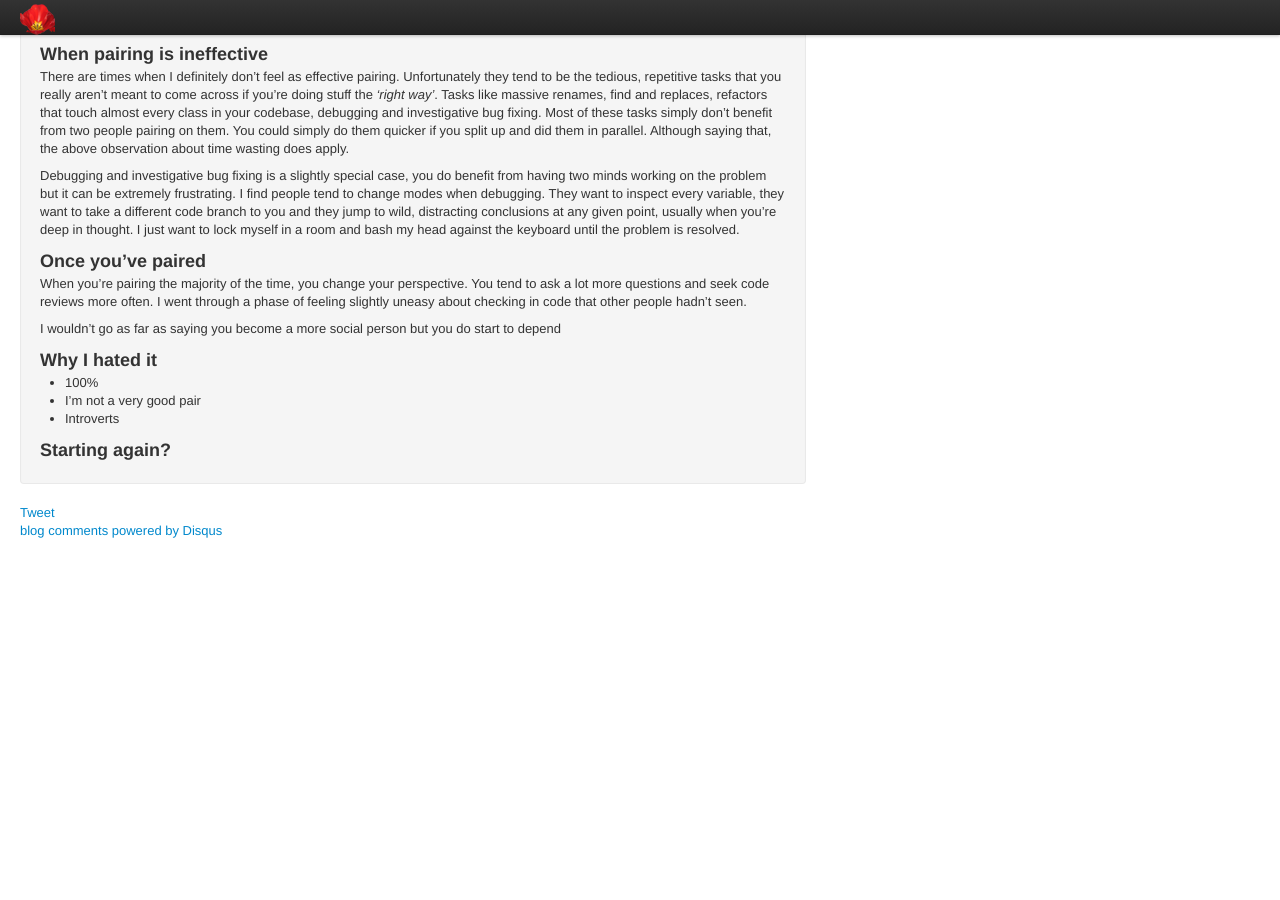
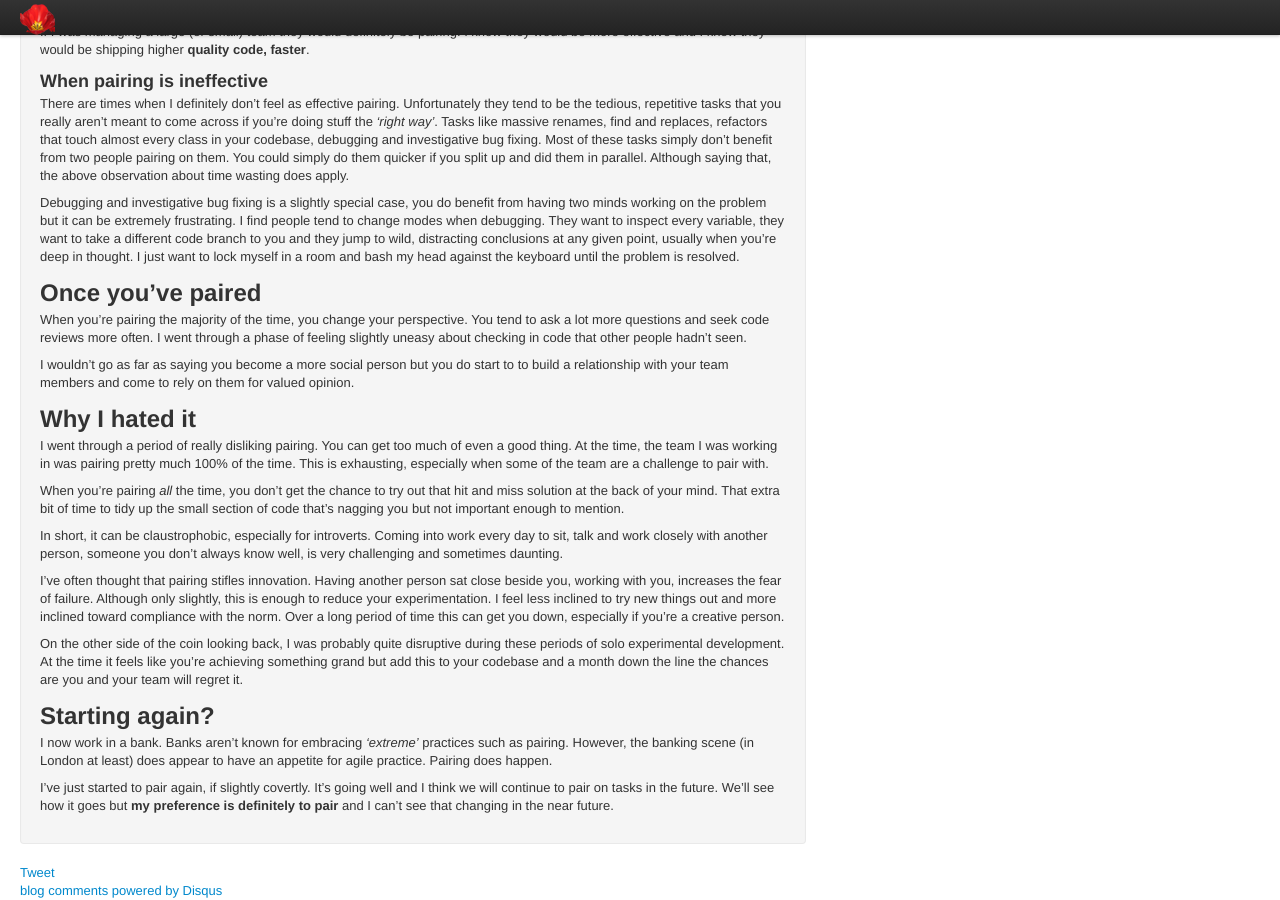
Before and after one commit to oxlade39/oxlade39.github.com, a Jekyll site: the page built from _posts/2012-05-16-Pairing.md, in a window 1280 px wide and 900 px high, scrolled down 3117 px. Built offline with Jekyll 4.4.1, drawn with Linux system fonts in a browser that asks for light colours; nearby versions of some CDN libraries; comment, search, counter and statistics services are not loaded; before the commit the page ends 3657 px from its top, so only the background shows below that; some of the changed text lies outside the part shown.

Commit message:
final pairing draft

```diff
--- a/_posts/2012-04-26-Pairing---it's-hard.md
+++ b/_posts/2012-05-16-Pairing.md
@@ -1,13 +1,15 @@
 ---
 layout: post
-title: Pairing - it's hard
+title: Pairing - it's hard, but worth it
 categories: process
 tags: productivity process system xp extremeprogramming
 ---
 ## Background
 For over two years I worked in a team that followed agile processes, including [Extreme Programming](http://www.extremeprogramming.org/). The team is quite large, at a conservative estimate I'd say; maybe 6 sub-teams of 6 cross discipline members. All sub-teams working against the same 2 week cycle from the same plan. Sub-teams are fairly self organised and have their own targets (stories).
 
-Of the 2 teams I was a member, both used [pair programming](http://www.extremeprogramming.org/rules/pair.html) heavily. The first &gt; 90%, the second maybe 75% (I was running the second) of the working day. This is a collection of my thoughts and experiences from that time.
+Of the 2 teams I was a member, both used [pair programming](http://www.extremeprogramming.org/rules/pair.html) heavily. The first, more 90% of the working day; the second maybe 75% (I was running this team).
+
+This is a collection of my thoughts and experiences from that time.
 
 ## What is pair programming
 Well, it's very much like it's described in [Extreme Programming](http://www.extremeprogramming.org/rules/pair.html). Two people sit at the same computer, usually with a single mouse and a single keyboard working together to deliver a piece of functionality. If you're lucky you'll have two massive cinema displays and all plugged into a top of the range [Mac Pro](http://store.apple.com/uk/browse/home/shop_mac/family/mac_pro).
@@ -32,7 +34,7 @@ So what's the truth then?
 ### The truth
 I can tell you my opinion.
 
-I think pairing is hard. It's hard because it's mostly about people, it's a people problem. And people problems are inherently hard.
+I think pairing is hard. It's hard because it's mostly about people. It's a people problem. And people problems are inherently hard.
 
 It's also one of the most effective working practices I've ever used!
 
@@ -85,7 +87,7 @@ One particular colleague I've paired with had a shorter attention span than most
 
 A pomodoro (named after the pomodoro tomato kitchen timer) is a fixed period of time in which you cycle roles. For example: we set our pomodoro to 20 minutes with a 5 minute switchover between role rotations. I would drive for 20 minutes, then stop for 5 minutes, then my pair would take over.
 
-This seemed to work extremely well. The short time period meant that my pair didn't switch off, he had the 5 minutes ever 20 to play with his phone, show me some cool new article or whatever. It's surprising how disciplined you can be with this simple 20/5 rule. What is also surprising is how engaging and tiring this is. After a full day of this I was completely exhausted. I didn't take any measurements but I'm pretty sure we were a lot more effective, which might seem counter intuitive given your taking a break every 20 minutes. When you actually practice a pomodoro you don't take your full break every time. Most of the time you'll be mid way through a task and carry on until a convenient stopping point.
+This seemed to work extremely well. The short time period meant that my pair didn't switch off, he had the 5 minutes ever 20 to play with his phone, show me some cool new article or whatever. It's surprising how disciplined you can be with this simple 20/5 rule. What is also surprising is how engaging and tiring this is. After a full day of this I was completely exhausted. I didn't take any measurements but I'm pretty sure we were a lot more effective, which might seem counter intuitive given your taking a break every 20 minutes. When you actually practice a pomodoro you don't take your full break every time. Most of the time you'll be mid-way through a task and carry on until a convenient stopping point.
 
 I tried this technique with other members of the team with varying success. It just didn't seem to be everyones cup of tea.
 
@@ -129,14 +131,23 @@ There are times when I definitely don't feel as effective pairing. Unfortunately
 
 Debugging and investigative bug fixing is a slightly special case, you do benefit from having two minds working on the problem but it can be extremely frustrating. I find people tend to change modes when debugging. They want to inspect every variable, they want to take a different code branch to you and they jump to wild, distracting conclusions at any given point, usually when you're deep in thought. I just want to lock myself in a room and bash my head against the keyboard until the problem is resolved.
 
-### Once you've paired
+## Once you've paired
 When you're pairing the majority of the time, you change your perspective. You tend to ask a lot more questions and seek code reviews more often. I went through a phase of feeling slightly uneasy about checking in code that other people hadn't seen.
 
-I wouldn't go as far as saying you become a more social person but you do start to depend
+I wouldn't go as far as saying you become a more social person but you do start to to build a relationship with your team members and come to rely on them for valued opinion.
 
-### Why I hated it
-- 100%
-- I'm not a very good pair
-- Introverts
+## Why I hated it
+I went through a period of really disliking pairing. You can get too much of even a good thing. At the time, the team I was working in was pairing pretty much 100% of the time. This is exhausting, especially when some of the team are a challenge to pair with.
 
-### Starting again?
+When you're pairing _all_ the time, you don't get the chance to try out that hit and miss solution at the back of your mind. That extra bit of time to tidy up the small section of code that's nagging you but not important enough to mention.
+
+In short, it can be claustrophobic, especially for introverts. Coming into work every day to sit, talk and work closely with another person, someone you don't always know well, is very challenging and sometimes daunting.
+
+I've often thought that pairing stifles innovation. Having another person sat close beside you, working with you, increases the fear of failure. Although only slightly, this is enough to reduce your experimentation. I feel less inclined to try new things out and more inclined toward compliance with the norm. Over a long period of time this can get you down, especially if you're a creative person.
+
+On the other side of the coin looking back, I was probably quite disruptive during these periods of solo experimental development. At the time it feels like you're achieving something grand but add this to your codebase and a month down the line the chances are you and your team will regret it.
+
+## Starting again?
+I now work in a bank. Banks aren't known for embracing _'extreme'_ practices such as pairing. However, the banking scene (in London at least) does appear to have an appetite for agile practice. Pairing does happen.
+
+I've just started to pair again, if slightly covertly. It's going well and I think we will continue to pair on tasks in the future. We'll see how it goes but __my preference is definitely to pair__ and I can't see that changing in the near future.
```
Also changed, not shown: other parts of _posts/2012-05-16-Pairing.md (+1 -1 lines).
